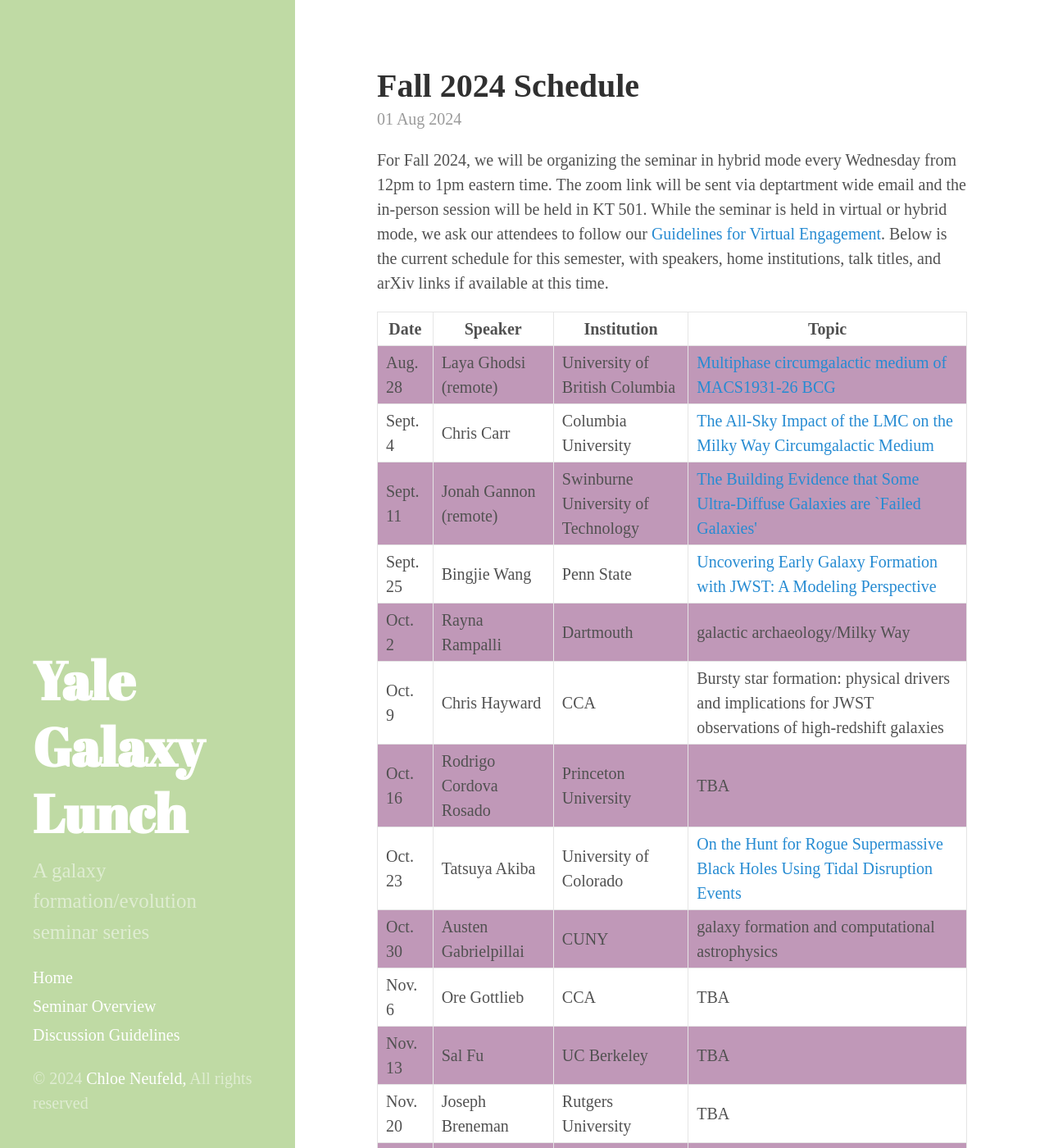
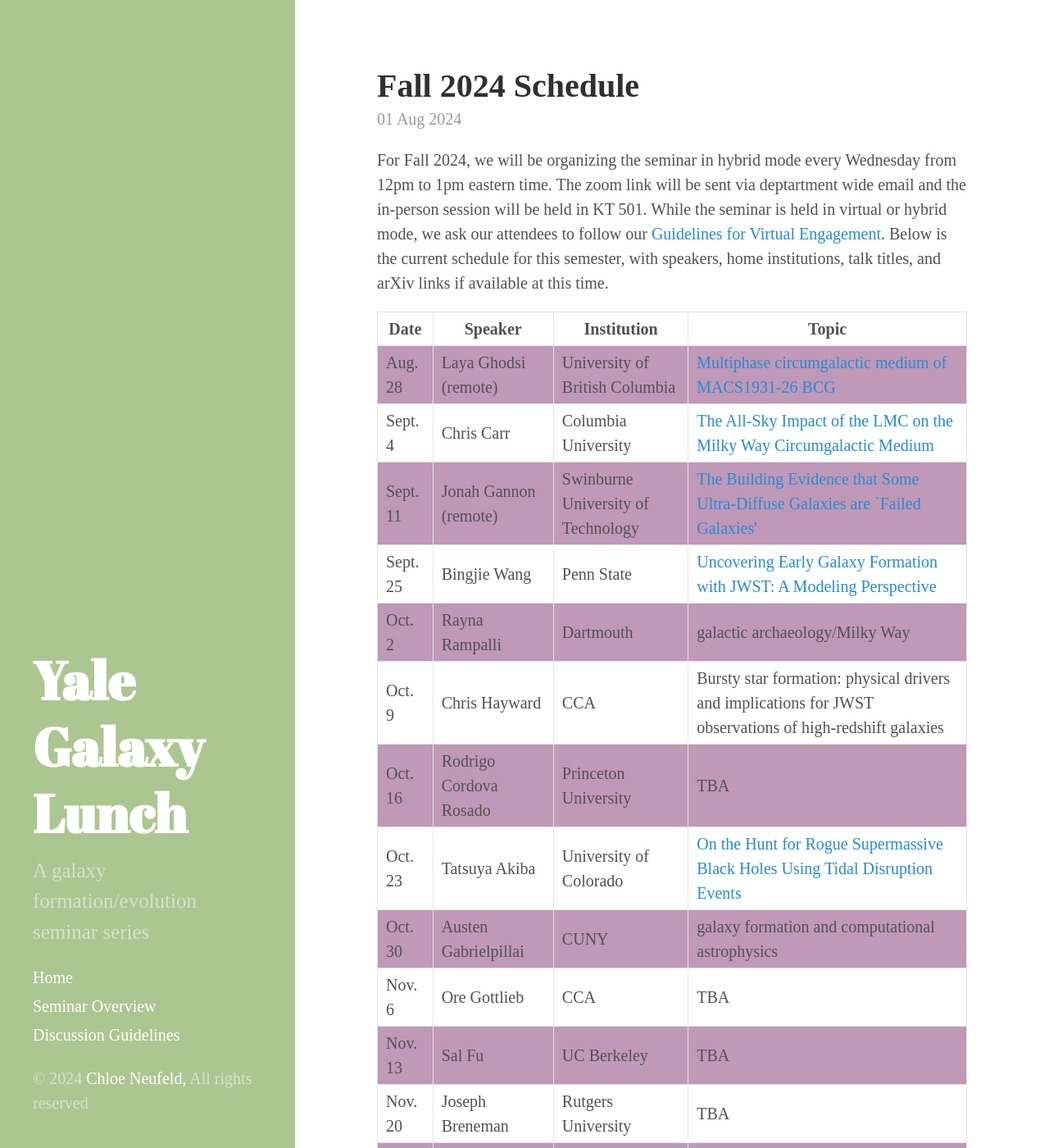
Before and after one commit to yalegalaxylunch/yalegalaxylunch.github.io, a Jekyll site: the page built from index.html, in a window 1280 px wide and 1400 px high. Shown: the whole window at 82% size. Built offline with Jekyll 4.4.1, drawn with Linux system fonts in a browser that asks for light colours; the list of posts is cut into pages by our own code.

```diff
--- a/public/css/hyde.css
+++ b/public/css/hyde.css
@@ -58,7 +58,7 @@
   text-align: center;
   padding: 2rem 1rem;
   color: rgba(255,255,255,.5);
-  background-color: #bfdaa4;
+  background-color: #acc691;
 }
 @media (min-width: 48em) {
   .sidebar {
```
